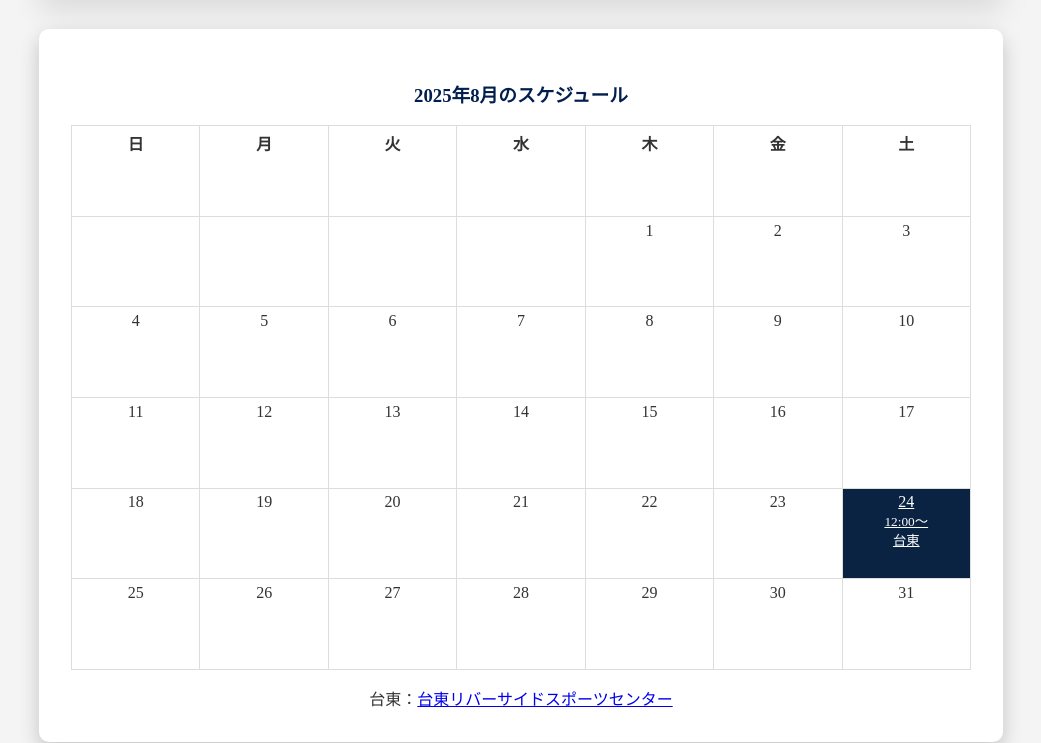
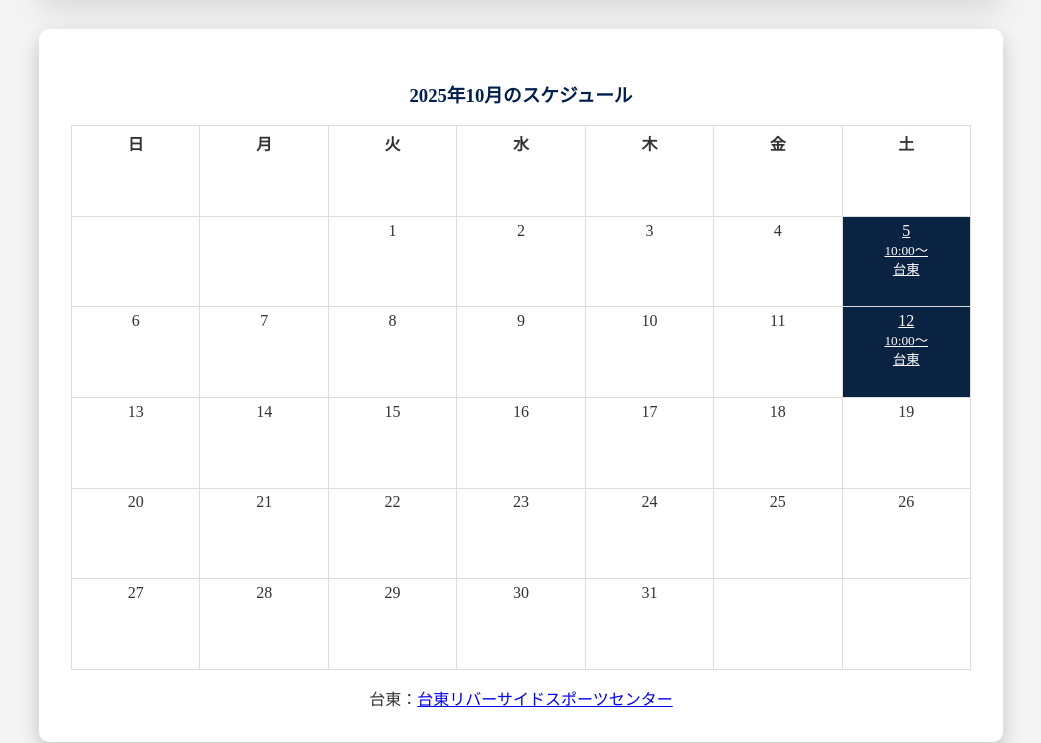
Before and after one commit to FANKS0123/fanks-site, a plain HTML site: page index.html in a window 1280 px wide. Shown: the part 1038-1781 px from the top of the page, without its empty margins (119-1160 px from the left). Drawn offline with Linux system fonts and the light colour scheme; a web font is replaced by a local one.

Commit message:
Add files via upload

```diff
--- a/index.html
+++ b/index.html
@@ -175,17 +175,17 @@
   </section>
 
   <section class="calendar fade-in" id="schedule">
-    <h3 style="text-align: center; color: #001f4d;">2025年8月のスケジュール</h3>
+    <h3 style="text-align: center; color: #001f4d;">2025年10月のスケジュール</h3>
     <table>
       <thead>
         <tr><th>日</th><th>月</th><th>火</th><th>水</th><th>木</th><th>金</th><th>土</th></tr>
       </thead>
       <tbody>
-        <tr><td></td><td></td><td></td><td></td><td>1</td><td>2</td><td>3</td></tr>
-        <tr><td>4</td><td>5</td><td>6</td><td>7</td><td>8</td><td>9</td><td>10</td></tr>
-        <tr><td>11</td><td>12</td><td>13</td><td>14</td><td>15</td><td>16</td><td>17</td></tr>
-        <tr><td>18</td><td>19</td><td>20</td><td>21</td><td>22</td><td>23</td><td class="highlight" onclick="window.open('https://forms.gle/5coaVSsQVyQwvQ6e7')">24<br><small>12:00〜<br>台東</small></td></tr>
-        <tr><td>25</td><td>26</td><td>27</td><td>28</td><td>29</td><td>30</td><td>31</td></tr>
+        <tr><td></td><td></td><td>1</td><td>2</td><td>3</td><td>4</td><td class="highlight" onclick="window.open('https://forms.gle/5coaVSsQVyQwvQ6e7')">5<br><small>10:00〜<br>台東</small></td></tr>
+        <tr><td>6</td><td>7</td><td>8</td><td>9</td><td>10</td><td>11</td><td class="highlight" onclick="window.open('https://forms.gle/5coaVSsQVyQwvQ6e7')">12<br><small>10:00〜<br>台東</small></td></tr>
+        <tr><td>13</td><td>14</td><td>15</td><td>16</td><td>17</td><td>18</td><td>19</td></tr>
+        <tr><td>20</td><td>21</td><td>22</td><td>23</td><td>24</td><td>25</td><td>26</td></tr>
+        <tr><td>27</td><td>28</td><td>29</td><td>30</td><td>31</td><td></td><td></td></tr>
       </tbody>
     </table>
     <div class="calendar-caption">
@@ -205,6 +205,11 @@
       <img src="https://imgur.com/dUqfXxQ.jpg" alt="gallery2">
       <img src="https://imgur.com/5FG4olb.jpg" alt="gallery3">
       <img src="https://imgur.com/CLRBcX5.jpg" alt="gallery4">
+      <img src="https://i.imgur.com/p7hSzHH.jpg" alt="gallery5">
+      <img src="https://imgur.com/acwhX6a.jpg" alt="gallery6">
+      <img src="https://imgur.com/q45r5hd.jpg" alt="gallery7">
+      <img src="https://imgur.com/4QGZahT.jpg" alt="gallery8">
+      <img src="https://imgur.com/ReYoyQ0.jpg" alt="gallery9">
     </div>
   </section>
 
```
